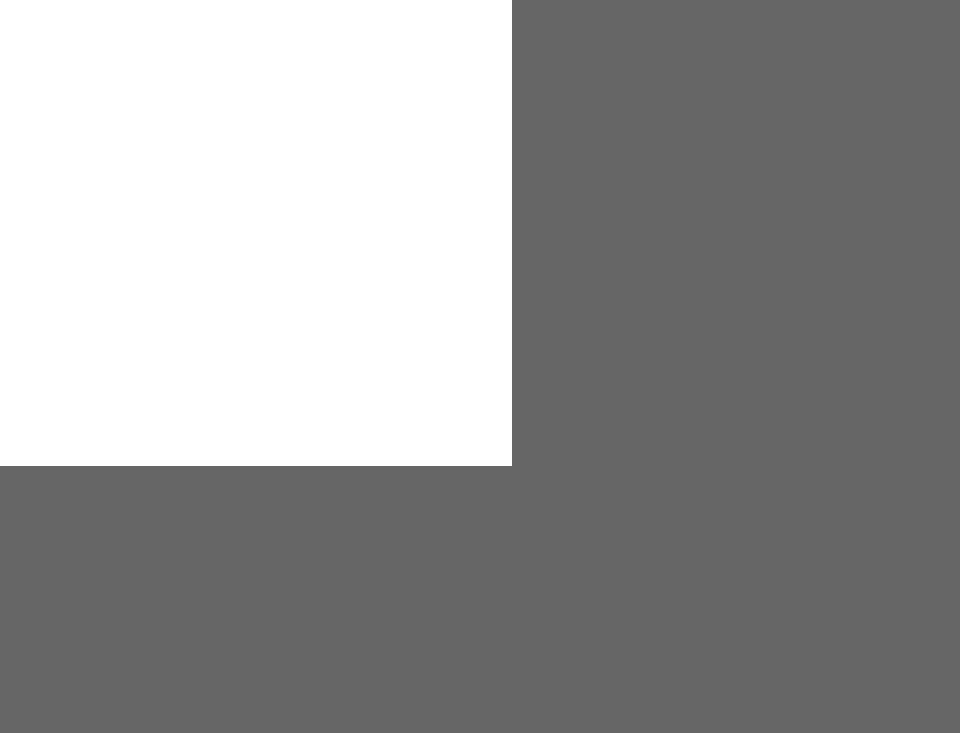
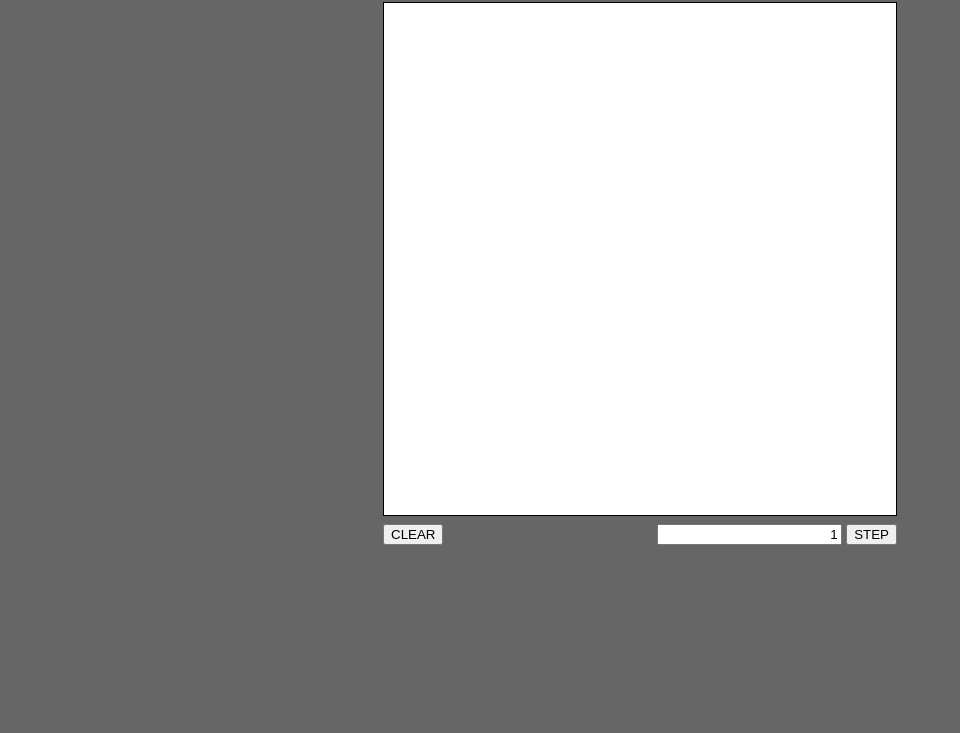
Before and after one commit to aardvarkk/tribes, a website built with Vite: page index.html in a window 1280 px wide. Shown: the part 67-800 px from the top of the page, without its empty margins (0-960 px from the left). Built offline with nearby package versions, Linux system fonts and the light colour scheme.

Commit message:
Just some basic styling changes

```diff
--- a/index.html
+++ b/index.html
@@ -7,12 +7,27 @@
     <title>Tribes</title>
   </head>
   <body>
-    <div>
-      <button id="clear">Clear</button>
-      <input type="number" value="1" id="steps" min="1" />
-      <button id="step">Step</button>
+    <div style="display: flex; justify-content: center">
+      <div class="container">
+        <h1>Year 1</h1>
+        <canvas id="canvas" width="256" height="256"></canvas>
+        <div class="controls">
+          <button id="clear">Clear</button>
+          <div>
+            <input
+              type="number"
+              value="1"
+              id="steps"
+              min="1"
+              size="8"
+              style="text-align: right"
+              dir="rtl"
+            />
+            <button id="step">Step</button>
+          </div>
+        </div>
+        <script type="module" src="/src/main.ts"></script>
+      </div>
     </div>
-    <canvas id="canvas" width="256" height="256"></canvas>
-    <script type="module" src="/src/main.ts"></script>
   </body>
 </html>
--- a/src/style.css
+++ b/src/style.css
@@ -1,13 +1,40 @@
 * {
   margin: 0;
+  text-transform: uppercase;
 }
 
 body {
   background-color: #666;
+  color: black;
+  font-family: sans-serif;
+}
+
+h1 {
+  margin: 0.5em 0;
+}
+
+button {
+  /* background: white; */
+  /* border: none; */
+  height: 100%;
 }
 
 canvas {
   width: 512px;
   height: 512px;
   image-rendering: pixelated;
+  border: 1px solid black;
 }
+
+.container {
+  display: flex;
+  flex-direction: column;
+  align-items: center;
+}
+
+.controls {
+  margin: 0.5em 0;
+  display: flex;
+  justify-content: space-between;
+  width: 100%;
+}
```
